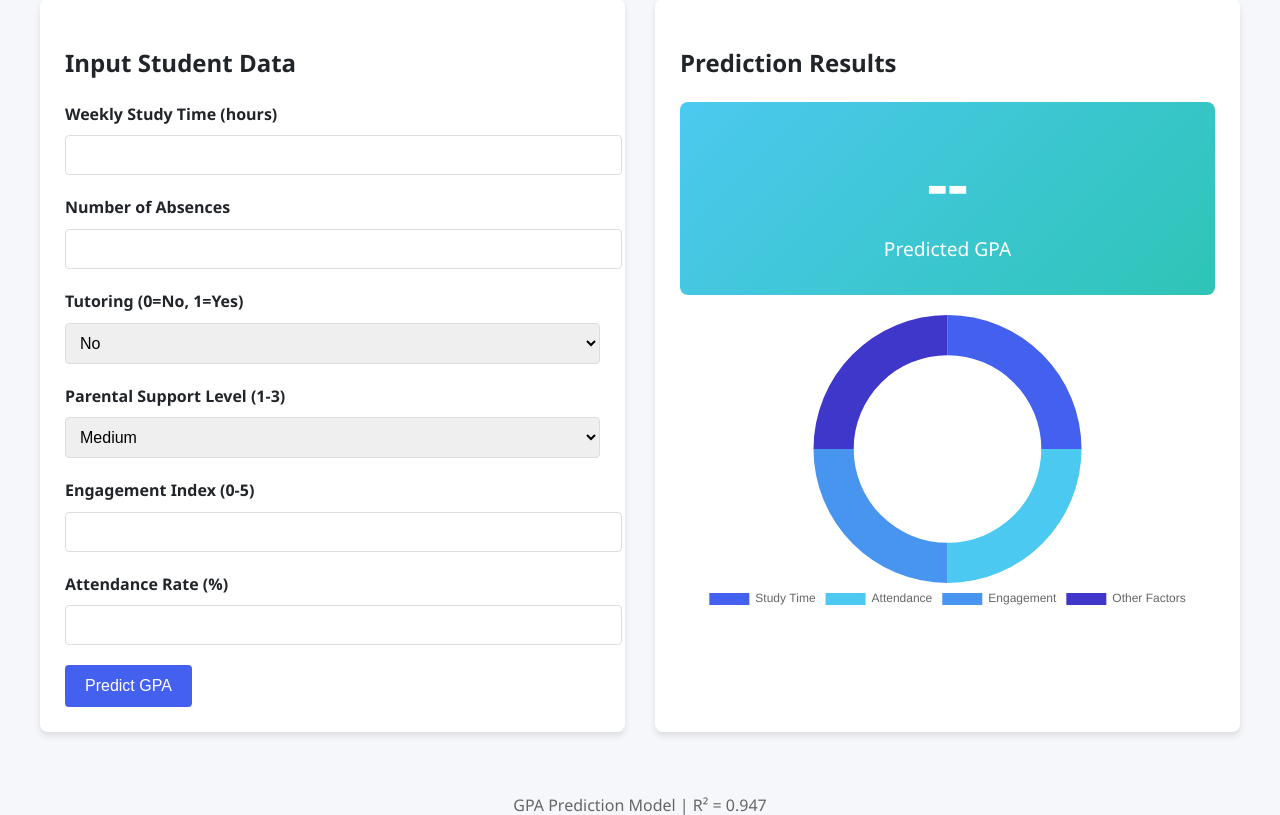
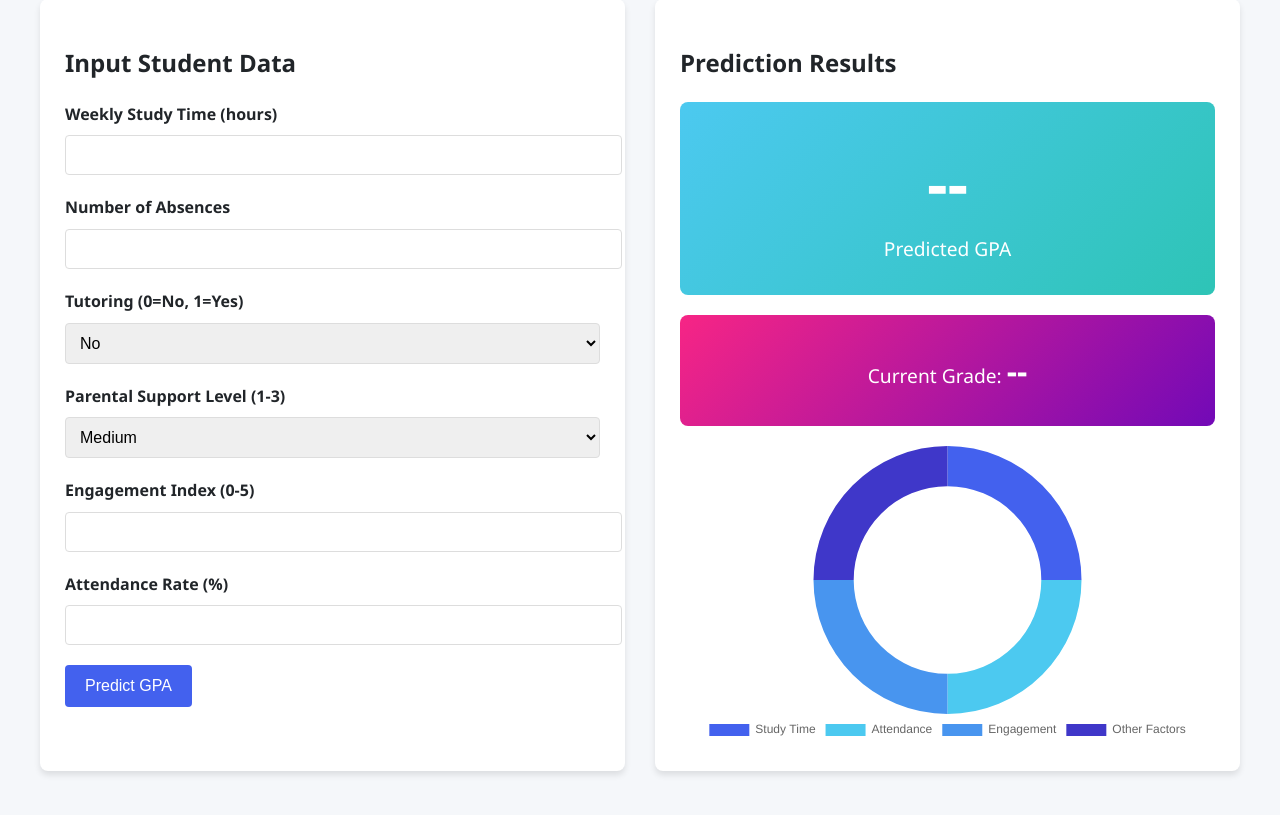
Before and after one commit to Enderphantom01/MLG-381-Assignment-1, a Flask app: page / in a window 1280 px wide. Shown: the part 227-1042 px from the top of the page. Run offline with Flask 3, Linux system fonts and the light colour scheme; parts of the project's set-up code (start-up, migrations or seed data) failed here and were passed over.

Commit message:
Added feature to display grade on web app

```diff
--- a/application/app.py
+++ b/application/app.py
@@ -6,7 +6,9 @@ app = Flask(__name__)
 app.static_folder = 'static'
 
 # Load model
-model = joblib.load(Path("gda_model.pkl"))
+model_path = Path(__file__).resolve().parent / "gda_model.pkl"
+model = joblib.load(model_path)
+
 
 @app.route('/')
 def dashboard():
@@ -25,12 +27,28 @@ def predict():
             float(data['AttendanceRate'])
         ]
         prediction = model.predict([features])[0]
+        gpa = round(prediction, 2)
+
+        # Grade classification logic
+        if gpa >= 3.5:
+            grade = 'A'
+        elif gpa >= 3.0:
+            grade = 'B'
+        elif gpa >= 2.5:
+            grade = 'C'
+        elif gpa >= 2.0:
+            grade = 'D'
+        else:
+            grade = 'F'
+
         return jsonify({
-            'predicted_gpa': round(prediction, 2),
+            'predicted_gpa': gpa,
+            'predicted_grade': grade,
             'status': 'success'
         })
     except Exception as e:
         return jsonify({'status': 'error', 'message': str(e)})
 
+
 if __name__ == '__main__':
     app.run(debug=True)
--- a/application/static/js/script.js
+++ b/application/static/js/script.js
@@ -67,6 +67,11 @@ document.addEventListener('DOMContentLoaded', function() {
                     Math.abs(formData.EngagementIndex * 0.2),
                     Math.abs(formData.ParentalSupport * 0.1)
                 ];
+
+                const gradeElement = document.getElementById('grade-value');
+                 if (gradeElement) {
+                    gradeElement.textContent = data.predicted_grade;
+                }
                 gpaChart.update();
 
                 // Color code GPA result
--- a/application/templates/dashboard.html
+++ b/application/templates/dashboard.html
@@ -58,6 +58,11 @@
                 <span id="gpa-value">--</span>
                 <span class="gpa-label">Predicted GPA</span>
             </div>
+            <div class="gpa-display" style="margin-top: 10px; background: linear-gradient(135deg, #f72585, #7209b7);">
+                <span class="gpa-label">Current Grade: </span>
+                <span id="grade-value" style="font-weight: bold; font-size: 2rem;">--</span>
+            </div>
+
             <canvas id="gpa-chart"></canvas>
         </div>
     </section>
```
